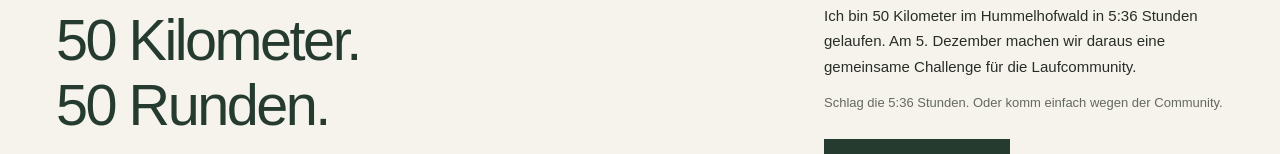
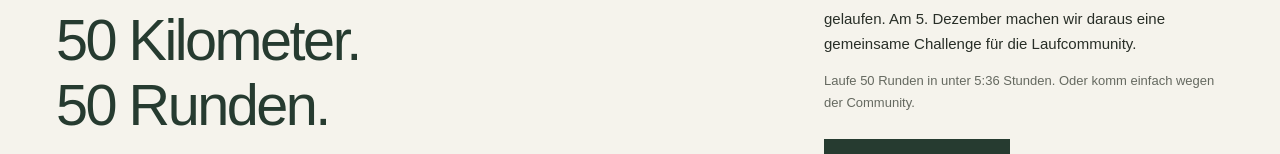
Before and after one commit to Spatzi-sketch/Hummelhof-50k, a Next.js app: page / in a window 1280 px wide. Shown: the part 200-354 px from the top of the page. Built offline with nearby package versions, Linux system fonts and the light colour scheme; no server answers.

Commit message:
Update challenge message in page.tsx

```diff
--- a/src/app/page.tsx
+++ b/src/app/page.tsx
@@ -33,7 +33,7 @@ export default function Home() {
               Ich bin {event.distance} Kilometer im Hummelhofwald in {event.bestTime} Stunden gelaufen. Am {event.dateLong.replace(/\s+\d{4}$/, "")} machen wir daraus eine gemeinsame Challenge für die Laufcommunity.
             </p>
             <p className="muted">
-              Schlag die {event.bestTime} Stunden. Oder komm einfach wegen der
+              Laufe 50 Runden in unter {event.bestTime} Stunden. Oder komm einfach wegen der
               Community.
             </p>
             <div className="hero-actions">
```
